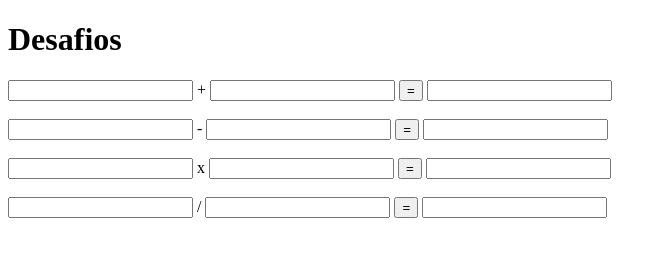
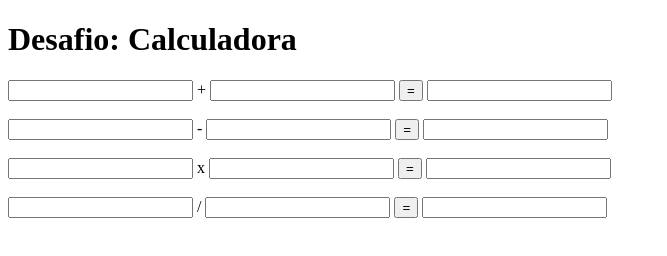
Before and after one commit to Hecris10/web3.0-calculadora, a plain HTML site: page index.html in a window 1280 px wide. Shown: the whole page, without its empty margins (0-667 px from the left). Drawn offline with Linux system fonts and the light colour scheme.

Commit message:
Add files via upload

```diff
--- a/index.html
+++ b/index.html
@@ -8,7 +8,7 @@
   </head>
   <body>
     <header>
-      <h1>Desafios</h1>
+      <h1>Desafio: Calculadora</h1>
     </header>
     <main>
       <div class="soma">
```
